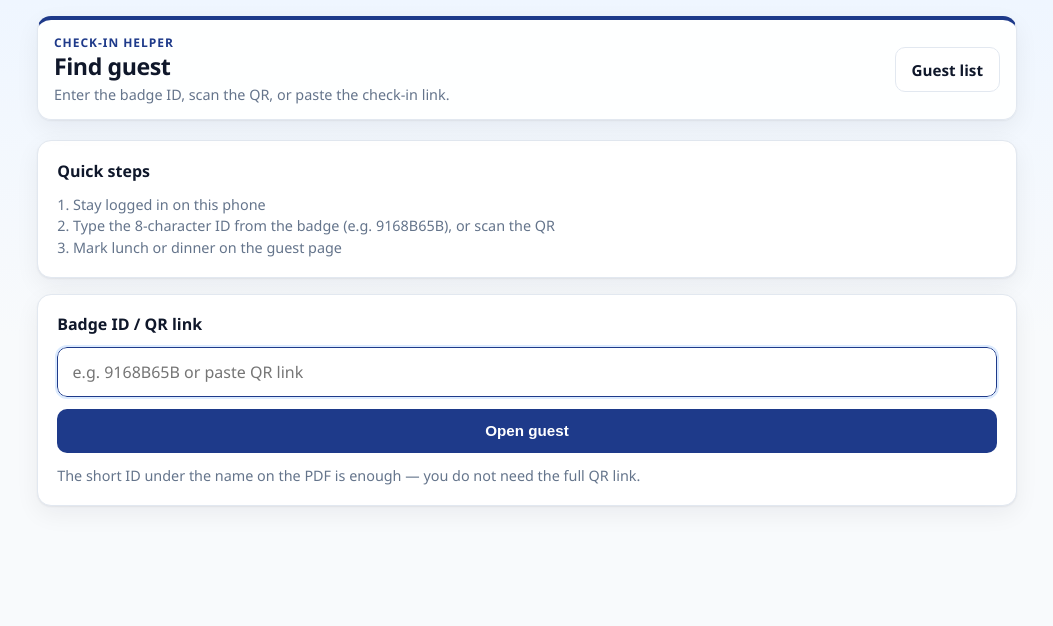
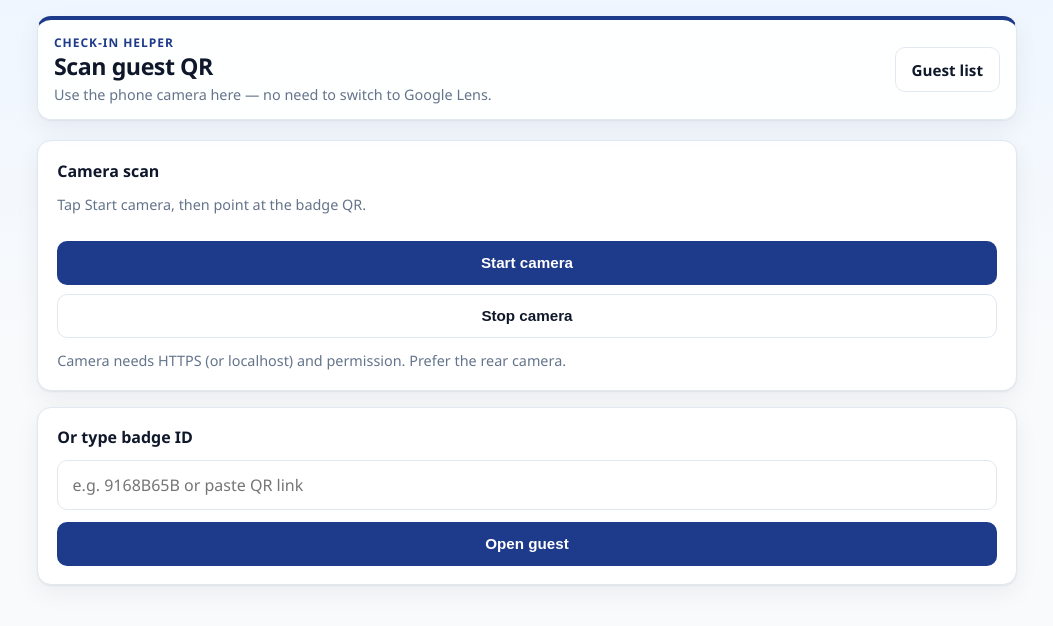
Before and after one commit to SHRUTI-ad/GUEST_QR, a Flask app: page /scan in a window 1280 px wide. Shown: the top 626 px of the page, without its empty margins (113-1166 px from the left). Run offline with Flask 3, Linux system fonts and the light colour scheme; the visitor is signed in with stand-in values (Sample User, id 1); some libraries are stand-ins or nearby versions.

Commit message:
Add files via upload

```diff
--- a/static/style.css
+++ b/static/style.css
@@ -483,6 +483,25 @@ select:focus {
   margin: 0;
 }
 
+.qr-reader {
+  width: 100%;
+  max-width: 420px;
+  margin: 0.75rem auto 0;
+  overflow: hidden;
+  border-radius: 12px;
+  background: #0f172a;
+}
+
+.qr-reader video {
+  border-radius: 12px !important;
+}
+
+.scan-actions {
+  display: grid;
+  gap: 0.55rem;
+  margin-top: 0.85rem;
+}
+
 .status-banner {
   border-radius: 12px;
   padding: 0.85rem 1rem;
--- a/templates/checkin.html
+++ b/templates/checkin.html
@@ -21,7 +21,7 @@
       <p class="sub">Same QR for lunch and dinner</p>
     </div>
     <nav class="app-nav">
-      <a class="btn secondary" href="{{ url_for('scan') }}">Find guest</a>
+      <a class="btn secondary" href="{{ url_for('scan') }}">Scan next</a>
       <a class="btn ghost" href="{{ url_for('home') }}">List</a>
     </nav>
   </header>
--- a/templates/home.html
+++ b/templates/home.html
@@ -19,7 +19,7 @@
       </p>
     </div>
     <nav class="app-nav">
-      <a class="btn secondary" href="{{ url_for('scan') }}">Find guest</a>
+      <a class="btn secondary" href="{{ url_for('scan') }}">Scan QR</a>
       <a class="btn ghost" href="{{ url_for('logout') }}">Log out</a>
     </nav>
   </header>
--- a/templates/scan.html
+++ b/templates/scan.html
@@ -1,12 +1,12 @@
 {% extends "base.html" %}
-{% block title %}Find guest · {{ event_name }}{% endblock %}
+{% block title %}Scan · {{ event_name }}{% endblock %}
 {% block body_class %}theme-all{% endblock %}
 {% block content %}
   <header class="app-header">
     <div>
       <p class="brand">Check-in helper</p>
-      <h1>Find guest</h1>
-      <p class="sub">Enter the badge ID, scan the QR, or paste the check-in link.</p>
+      <h1>Scan guest QR</h1>
+      <p class="sub">Use the phone camera here — no need to switch to Google Lens.</p>
     </div>
     <nav class="app-nav">
       <a class="btn secondary" href="{{ url_for('home') }}">Guest list</a>
@@ -14,28 +14,138 @@
   </header>
 
   <div class="panel">
-    <h2 class="panel-title">Quick steps</h2>
-    <p class="help">1. Stay logged in on this phone</p>
-    <p class="help">2. Type the 8-character ID from the badge (e.g. 9168B65B), or scan the QR</p>
-    <p class="help">3. Mark lunch or dinner on the guest page</p>
+    <h2 class="panel-title">Camera scan</h2>
+    <p class="help" id="scan-status">Tap Start camera, then point at the badge QR.</p>
+    <div id="qr-reader" class="qr-reader"></div>
+    <div class="scan-actions">
+      <button type="button" class="btn btn-block" id="start-scan-btn">Start camera</button>
+      <button type="button" class="btn btn-block secondary" id="stop-scan-btn" hidden>Stop camera</button>
+    </div>
+    <p class="help" style="margin-top: 0.75rem;">
+      Camera needs HTTPS (or localhost) and permission. Prefer the rear camera.
+    </p>
   </div>
 
   <div class="panel">
-    <h2 class="panel-title">Badge ID / QR link</h2>
-    <form class="form-row" method="post" action="{{ url_for('scan') }}">
+    <h2 class="panel-title">Or type badge ID</h2>
+    <form class="form-row" method="post" action="{{ url_for('scan') }}" id="manual-scan-form">
       <input
         name="code"
+        id="manual-code"
         type="text"
         placeholder="e.g. 9168B65B or paste QR link"
         autocomplete="off"
         autocapitalize="characters"
-        autofocus
-        required
       />
       <button class="btn btn-block" type="submit">Open guest</button>
     </form>
-    <p class="help" style="margin-top: 0.75rem;">
-      The short ID under the name on the PDF is enough — you do not need the full QR link.
-    </p>
   </div>
+
+  <script src="https://unpkg.com/html5-qrcode@2.3.8/html5-qrcode.min.js"></script>
+  <script>
+    (function () {
+      const readerId = "qr-reader";
+      const statusEl = document.getElementById("scan-status");
+      const startBtn = document.getElementById("start-scan-btn");
+      const stopBtn = document.getElementById("stop-scan-btn");
+      const manualInput = document.getElementById("manual-code");
+      const manualForm = document.getElementById("manual-scan-form");
+      let scanner = null;
+      let handling = false;
+
+      function setStatus(msg) {
+        if (statusEl) statusEl.textContent = msg;
+      }
+
+      function openScannedValue(text) {
+        const raw = (text || "").trim();
+        if (!raw || handling) return;
+        handling = true;
+        setStatus("QR found — opening guest…");
+
+        const match = raw.match(/\/checkin\/([a-fA-F0-9]{32})/i);
+        const go = function () {
+          if (match) {
+            window.location.href = "/checkin/" + match[1].toLowerCase();
+            return;
+          }
+          if (/^[a-fA-F0-9]{32}$/.test(raw)) {
+            window.location.href = "/checkin/" + raw.toLowerCase();
+            return;
+          }
+          manualInput.value = raw;
+          manualForm.submit();
+        };
+
+        if (scanner) {
+          scanner.stop().then(go).catch(go);
+        } else {
+          go();
+        }
+      }
+
+      function startScanner() {
+        if (!window.Html5Qrcode) {
+          setStatus("Scanner library failed to load. Use badge ID below.");
+          return;
+        }
+        if (!window.isSecureContext) {
+          setStatus("Camera needs HTTPS. Open the site on https://… or use badge ID below.");
+          return;
+        }
+        handling = false;
+        if (!scanner) scanner = new Html5Qrcode(readerId);
+        const config = {
+          fps: 10,
+          qrbox: function (viewW, viewH) {
+            const edge = Math.min(280, Math.floor(Math.min(viewW, viewH) * 0.75));
+            return { width: edge, height: edge };
+          },
+          aspectRatio: 1,
+        };
+        setStatus("Starting camera…");
+        scanner
+          .start(
+            { facingMode: "environment" },
+            config,
+            function (decodedText) { openScannedValue(decodedText); },
+            function () { /* ignore frame miss */ }
+          )
+          .then(function () {
+            startBtn.hidden = true;
+            stopBtn.hidden = false;
+            setStatus("Point the camera at the badge QR.");
+          })
+          .catch(function (err) {
+            setStatus(
+              "Could not open camera (" + (err && err.message ? err.message : "permission denied") + "). " +
+              "Allow camera access, or type the badge ID below."
+            );
+            startBtn.hidden = false;
+            stopBtn.hidden = true;
+          });
+      }
+
+      function stopScanner() {
+        if (!scanner) return;
+        scanner
+          .stop()
+          .then(function () {
+            startBtn.hidden = false;
+            stopBtn.hidden = true;
+            setStatus("Camera stopped. Tap Start camera to scan again.");
+          })
+          .catch(function () {
+            startBtn.hidden = false;
+            stopBtn.hidden = true;
+          });
+      }
+
+      startBtn.addEventListener("click", startScanner);
+      stopBtn.addEventListener("click", stopScanner);
+      window.addEventListener("pagehide", function () {
+        if (scanner) scanner.stop().catch(function () {});
+      });
+    })();
+  </script>
 {% endblock %}
```
